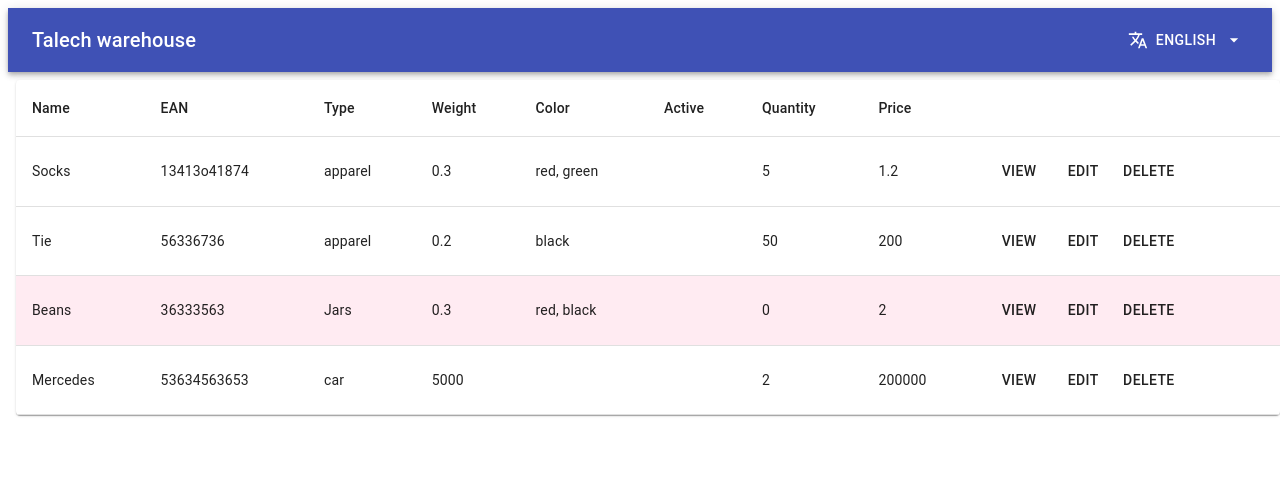
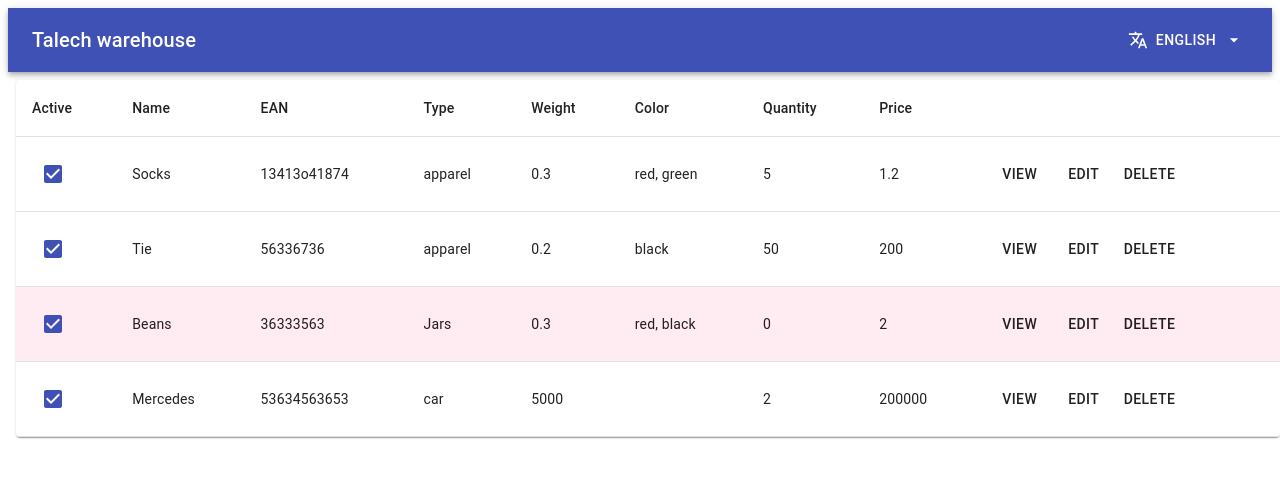
Before and after one commit to mchavkin/talech, a React (Create React App) app: page / in a window 1280 px wide. Shown: the top 478 px of the page. Built offline with nearby package versions, Linux system fonts and the light colour scheme.

Commit message:
List active checkbox

```diff
--- a/src/components/pages/List/List.js
+++ b/src/components/pages/List/List.js
@@ -1,14 +1,14 @@
 import React from "react";
 import {useHistory} from "react-router";
-import {Button, Table, TableBody, TableCell, TableHead, TableRow} from "@material-ui/core";
+import {Button, Table, TableBody, TableCell, TableHead, TableRow, Checkbox} from "@material-ui/core";
 import Paper from "@material-ui/core/Paper";
 import {makeStyles} from "@material-ui/core/styles";
 import useTranslation from "../../../utils/useTranslation";
 import {useDispatch, useSelector} from "react-redux";
-import {getPage} from "../../../redux/actions";
+import {editEntry, getPage} from "../../../redux/actions";
 
 
-const fields = ['name', 'ean', 'type', 'weight', 'color', 'active', 'quantity', 'price'];
+const fields = ['name', 'ean', 'type', 'weight', 'color', 'quantity', 'price'];
 
 const useStyles = makeStyles((theme) => ({
     root: {
@@ -34,6 +34,11 @@ export default function List() {
 
     if (loading) dispatch(getPage());
 
+    const handleActiveChange = (entry) => {
+        const newEntry = {...entry, active: !entry.active}
+        dispatch(editEntry(entry.ean, newEntry));
+    }
+
 
     return (
         <div className={classes.root}>
@@ -41,6 +46,11 @@ export default function List() {
                 <Table>
                     <TableHead>
                         <TableRow>
+                            <TableCell
+                                id='active'
+                            >
+                                {t(`field.active`)}
+                            </TableCell>
                             {fields.map(fieldName =>
                                 <TableCell
                                     id={fieldName}
@@ -48,8 +58,7 @@ export default function List() {
                                 >
                                     {t(`field.${fieldName}`)}
                                 </TableCell>
-                            )
-                            }
+                            )}
                             <TableCell/>
                         </TableRow>
                     </TableHead>
@@ -59,6 +68,14 @@ export default function List() {
                                 key={product.ean}
                                 selected={!product.quantity}
                             >
+                                <TableCell>
+                                    <Checkbox
+                                        checked={product.active}
+                                        onClick={() => handleActiveChange(product)}
+                                        color="primary"
+                                    />
+                                </TableCell>
+
                                 {fields.map((fieldName, i) =>
                                     <TableCell key={i}>
                                         <span>{
```
